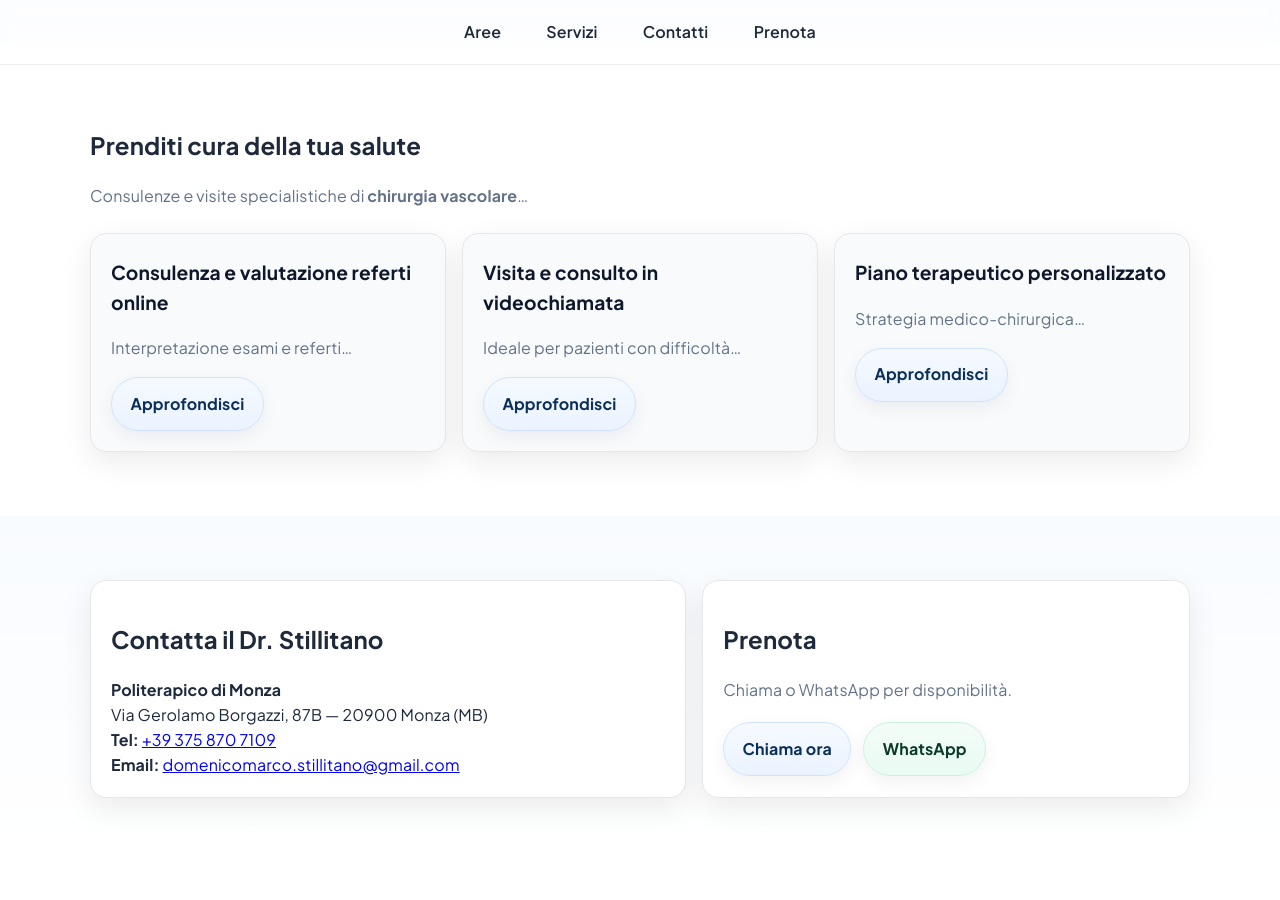
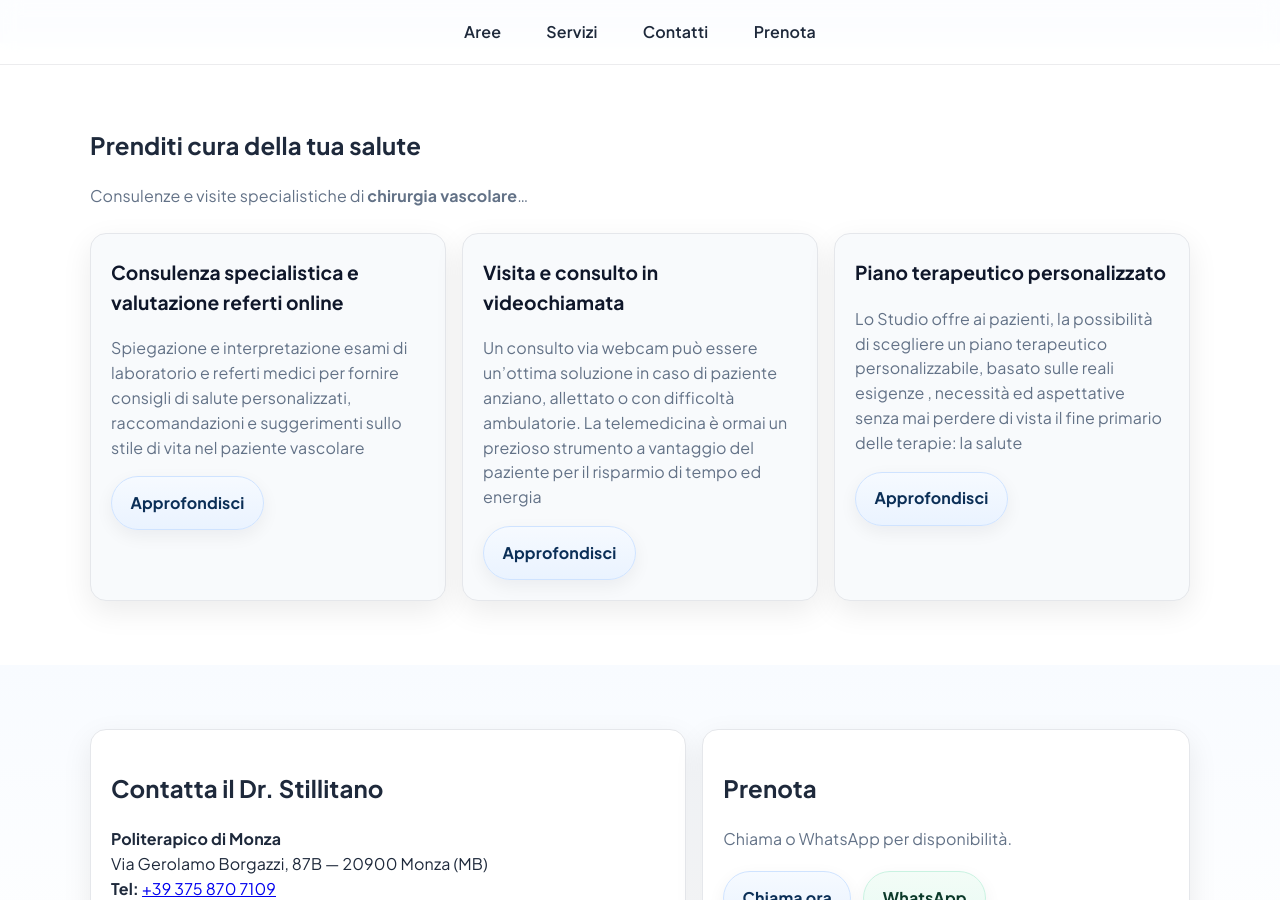
Before and after one commit to domenicomarcostillitano/domenicomarcostillitano.github.io, a Jekyll site: the page built from index.md, in a window 1280 px wide and 900 px high, scrolled down 831 px. Built offline with Jekyll 4.4.1, drawn with Linux system fonts in a browser that asks for light colours; before the commit the page ends 1693 px from its top, so only the background shows below that.

Commit message:
Update consultation descriptions in index.md

```diff
--- a/index.md
+++ b/index.md
@@ -194,20 +194,20 @@ body > h1:first-of-type{ display:none !important; }
 
     <div class="cards">
       <article class="card reveal">
-        <h3>Consulenza e valutazione referti online</h3>
-        <p>Interpretazione esami e referti…</p>
+        <h3>Consulenza specialistica e valutazione referti online</h3>
+        <p>Spiegazione e interpretazione esami di laboratorio e referti medici per fornire consigli di salute personalizzati, raccomandazioni e suggerimenti sullo stile di vita nel paziente vascolare</p>
         <a class="btn btn-primary" href="/aree/referti-online/">Approfondisci</a>
       </article>
 
       <article class="card reveal">
         <h3>Visita e consulto in videochiamata</h3>
-        <p>Ideale per pazienti con difficoltà…</p>
+        <p>Un consulto via webcam può essere un’ottima soluzione in caso di paziente anziano, allettato o con difficoltà ambulatorie. La telemedicina è ormai un prezioso strumento a vantaggio del paziente per il risparmio di tempo ed energia</p>
         <a class="btn btn-primary" href="/prenota/#video">Approfondisci</a>
       </article>
 
       <article class="card reveal">
         <h3>Piano terapeutico personalizzato</h3>
-        <p>Strategia medico-chirurgica…</p>
+        <p>Lo Studio offre ai pazienti, la possibilità di scegliere un piano terapeutico personalizzabile, basato sulle reali esigenze , necessità ed aspettative senza mai perdere di vista il fine primario delle terapie: la salute</p>
         <a class="btn btn-primary" href="/aree/piano-terapeutico/">Approfondisci</a>
       </article>
     </div>
```
